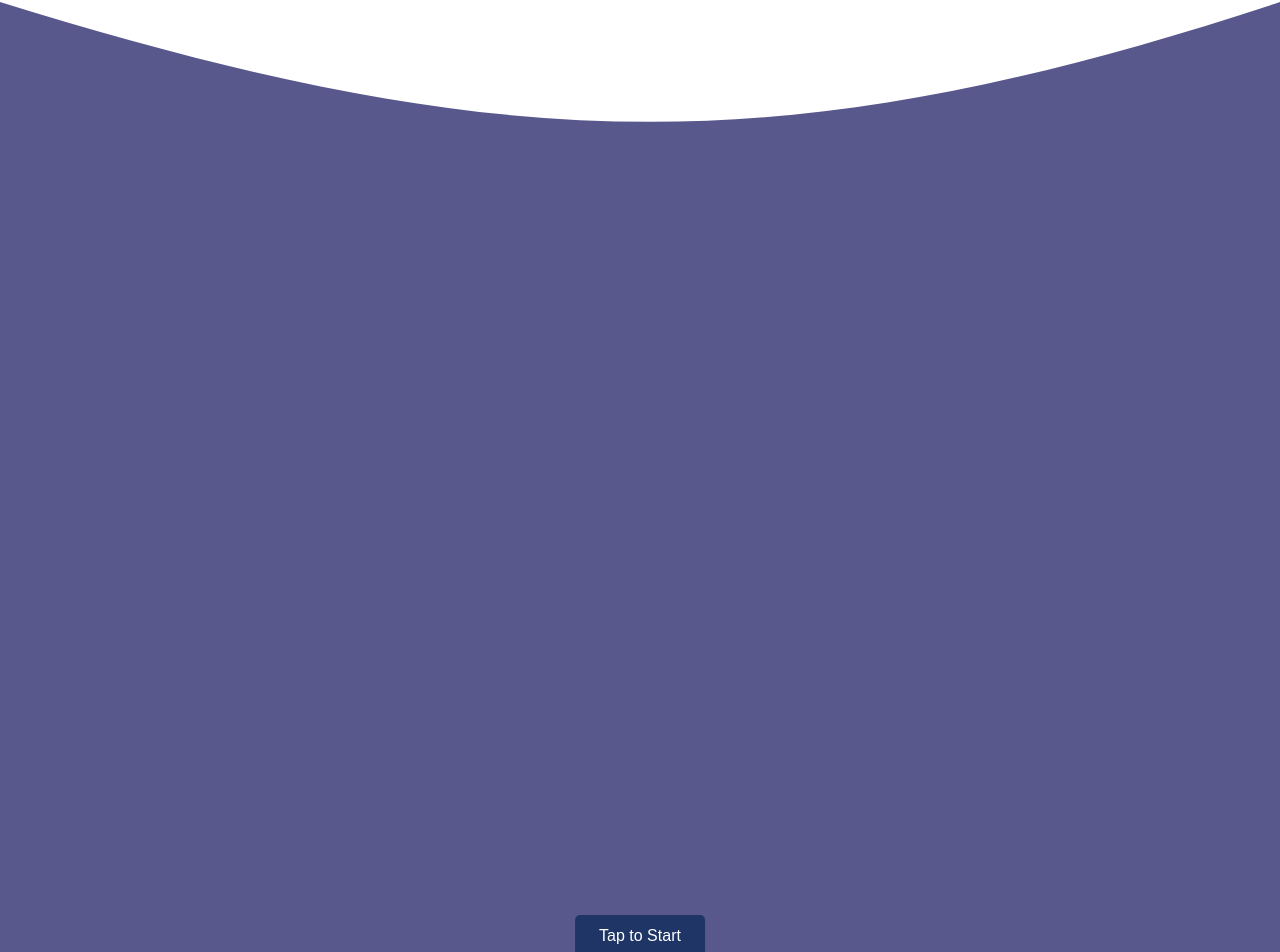
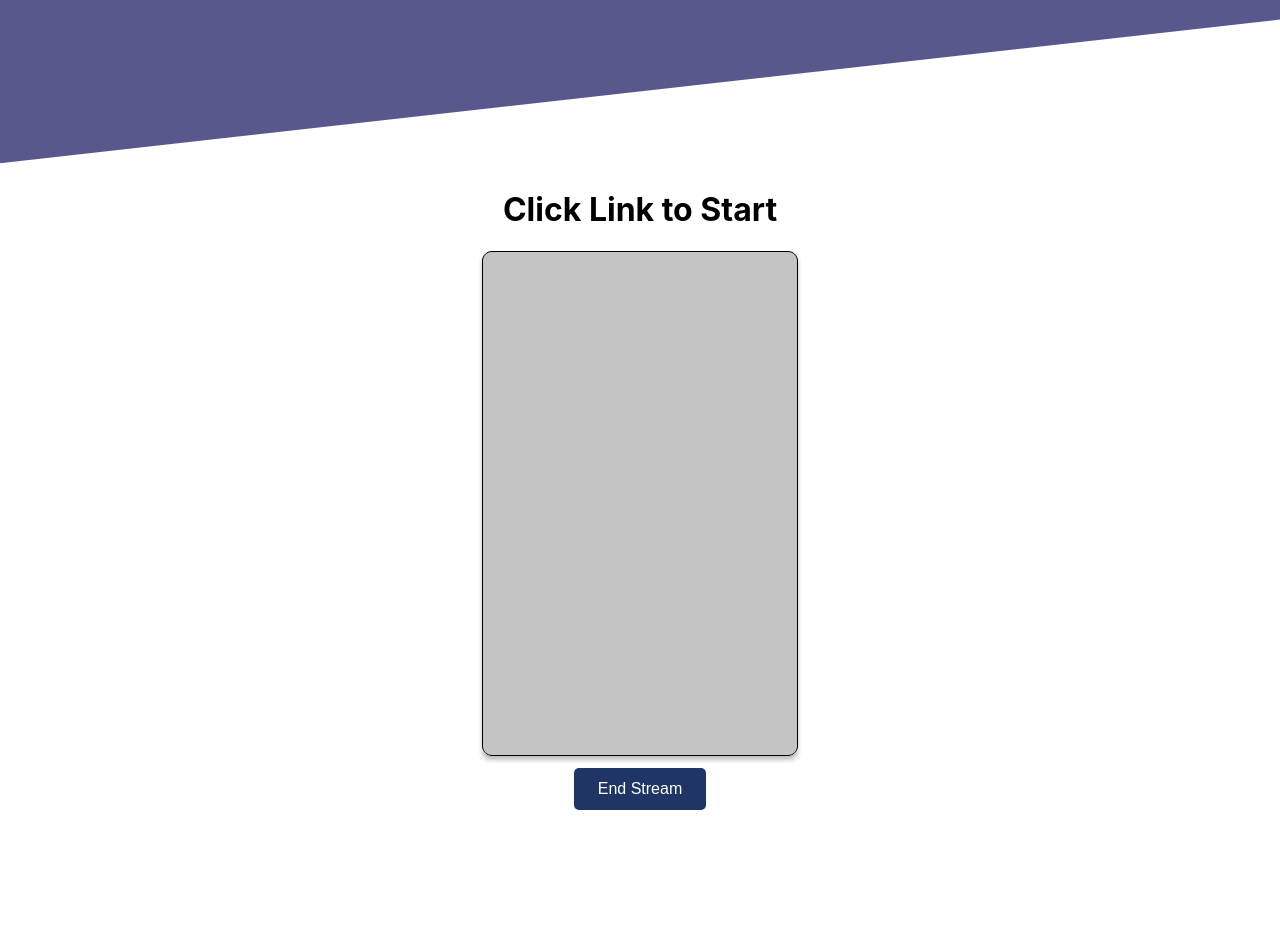
Before and after one commit to jordanjzhao/hearo, a React (Create React App) app: page /textStart in a window 1280 px wide. Shown: the part 298-1250 px from the top of the page. After the commit the page ends 1108 px from the top, so only its background shows below. Built offline with nearby package versions, Linux system fonts and the light colour scheme.

Commit message:
Implemented routing on all button clicks

```diff
--- a/src/App.js
+++ b/src/App.js
@@ -3,11 +3,17 @@ import "./index.css";
 import React from "react";
 import LandingPage from "./components/LandingPage";
 import SpeechToTextPage from './components/SpeechToTextPage';
+import { Route, BrowserRouter, Routes } from "react-router-dom";
 
 function App() {
   return (
     <div className="App">
-      <LandingPage />
+      <BrowserRouter>
+        <Routes>
+            <Route path="/" element={<LandingPage />} />
+            <Route path="/textStart" element={<SpeechToTextPage />} />
+        </Routes>
+      </BrowserRouter>
     </div>
   );
 }
--- a/src/components/LandingPage.js
+++ b/src/components/LandingPage.js
@@ -1,6 +1,7 @@
 import React from "react";
 import hearoLogoMain from "../images/hearoLogoMain.svg";
 import landingVector from "../images/landingVector.svg";
+import { Link } from "react-router-dom";
 
 export default function LandingPage() {
     return (
@@ -11,7 +12,9 @@ export default function LandingPage() {
             <main>
                 <div className="container">
                 <img className="landing--vector" src={landingVector}/>
-                <button className="form--startButton">Tap to Start</button>
+                <Link to="/textStart">
+                    <button className="form--startButton">Tap to Start</button>
+                </Link>
                 </div>
             </main>
         </div>
--- a/src/components/SpeechToTextPage.js
+++ b/src/components/SpeechToTextPage.js
@@ -2,6 +2,7 @@ import React from "react";
 import hearoLogoWhite from "../images/hearoLogoWhite.svg";
 import barVector from "../images/barVector.svg";
 import textDisplay from "../images/textDisplay.svg";
+import { Link } from "react-router-dom";
 
 export default function SpeechToTextPage() {
     return (
@@ -15,7 +16,9 @@ export default function SpeechToTextPage() {
                 <div className="stt--container">
                 <img className="stt--textDisplay" src={textDisplay}/>
                 </div>
+                <Link to="/">
                 <button className="stt--endButton">End Stream</button>
+                </Link>
             </main>
 
 
```
